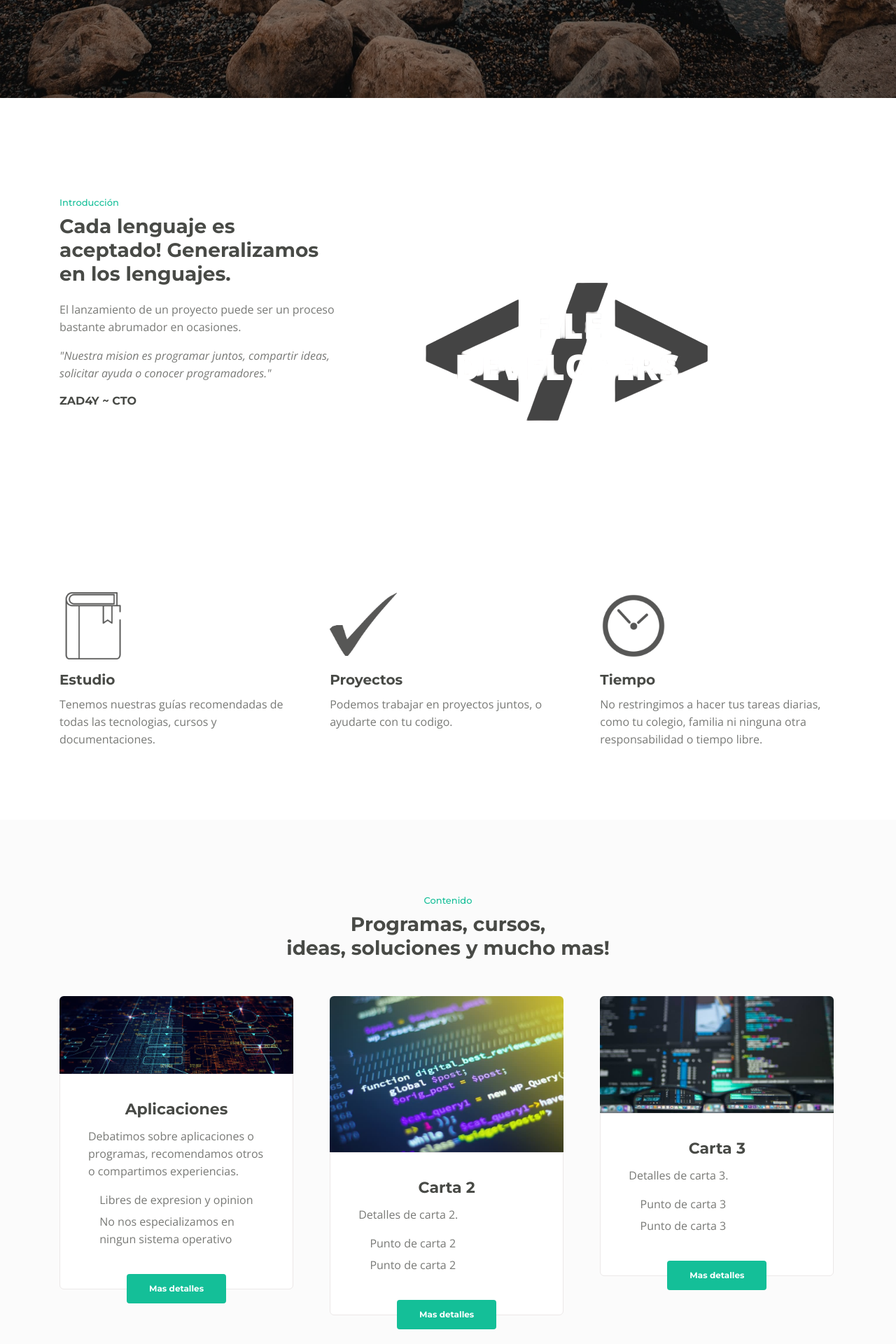
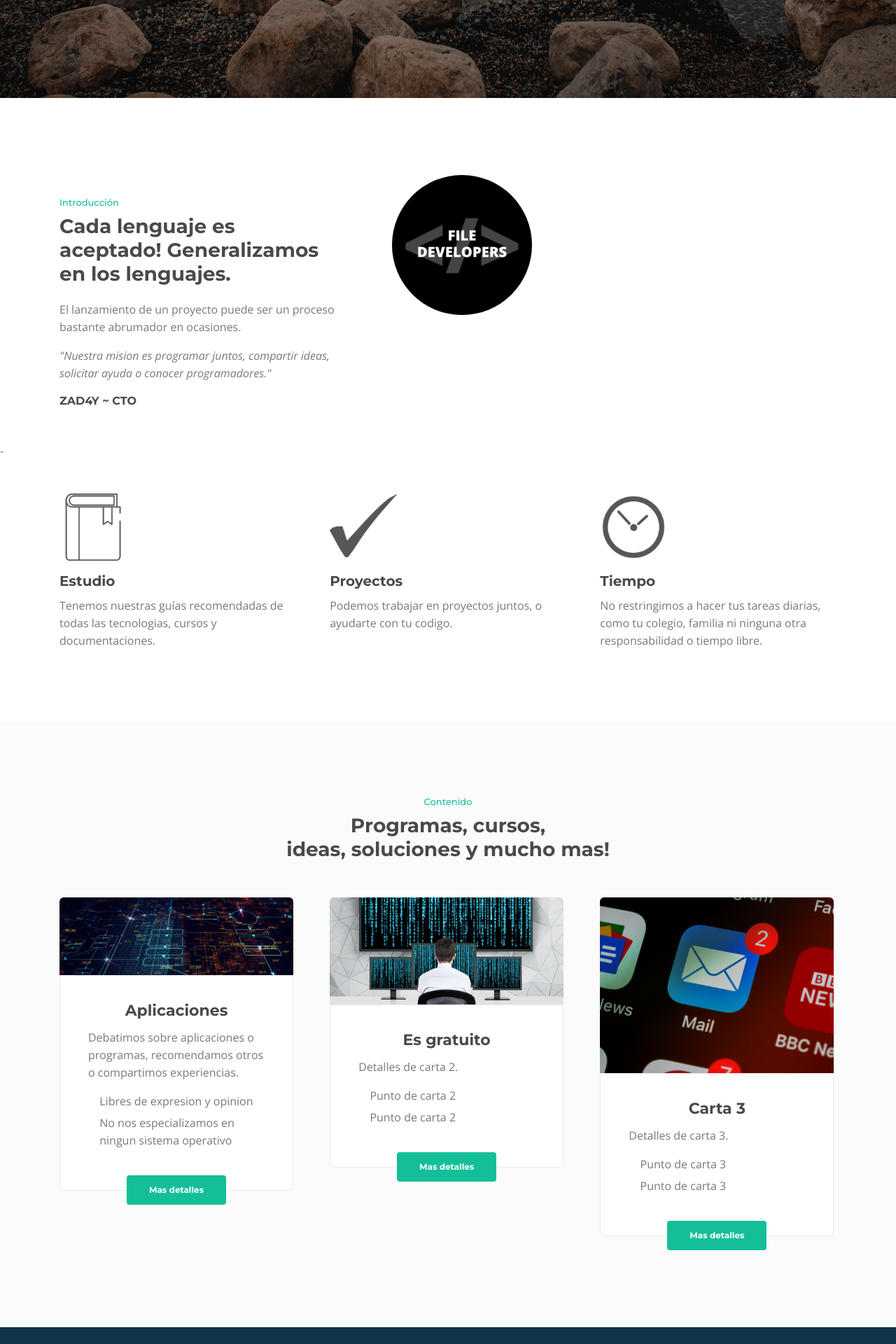
Before and after one commit to file-developers/web, a Flask app: page / in a window 1280 px wide. Shown: the part 752-2672 px from the top of the page at 70% size. Run offline with Flask 2, Linux system fonts and the light colour scheme; some libraries are stand-ins or nearby versions; some web fonts are replaced.

Commit message:
Some changes

```diff
--- a/static/css/styles.css
+++ b/static/css/styles.css
@@ -857,6 +857,9 @@ input[type='checkbox'] {
 
 /* Hover Animation */
 
+#fdimage {
+	border-radius: 50%;
+}
 .basic-1 .image-container {
 	overflow: hidden;
 	border-radius: 0.25rem;
--- a/templates/index.html
+++ b/templates/index.html
@@ -34,7 +34,7 @@
       </div>
       <div class="col-lg-7">
         <div class="image-container">
-          <img src="{{ url_for('static', filename='img/mainwithoutbg.jpg')}}" alt="Imagen" class="img-fluid">
+          <img src="{{ url_for('static', filename='img/fdlogo.jpg')}}" alt="Logo de File Developers, pero tu navegador no permite mostrar la imagen." class="img-fluid" id="fdimage">
         </div>
       </div>
     </div>
@@ -42,7 +42,7 @@
 </div>
 
 <!-- Description -->
-<div class="cards-1">
+-<div class="cards-1">
   <div class="container">
     <div class="row">
       <div class="col-lg-12">
@@ -128,10 +128,10 @@
         <!-- Card 2 -->
         <div class="card">
           <div class="card-image">
-            <img src="{{ url_for('static', filename='img/services-2.jpg') }}" alt="Servicio 1" class="img-fluid">
+            <img src="{{ url_for('static', filename='img/services-2.jpg') }}" alt="Servicio 2" class="img-fluid">
           </div>
           <div class="card-body">
-            <h3 class="card-title">Carta 2</h3>
+            <h3 class="card-title">Es gratuito</h3>
             <p>Detalles de carta 2.</p>
             <ul class="list-unstyled li-space-lg">
               <li class="media">
@@ -154,7 +154,7 @@
         <!-- Card 3 -->
         <div class="card">
           <div class="card-image">
-            <img src="{{ url_for('static', filename='img/services-3img.jpg') }}" alt="Servicio 1" class="img-fluid">
+            <img src="{{ url_for('static', filename='img/cardimage3.jpg') }}" alt="Servicio 1" class="img-fluid">
           </div>
           <div class="card-body">
             <h3 class="card-title">Carta 3</h3>
@@ -170,7 +170,6 @@
               </li>
             </ul>
           </div>
-
           <div class="button-container">
             <a href="/#callMe" class="btn-solid-reg page-scroll">Mas detalles</a>
           </div>
--- a/templates/layout.html
+++ b/templates/layout.html
@@ -46,6 +46,7 @@
     </div>
   </div>
 <!-- end of Preloader -->
+
 <!-- Navbar -->
   <nav class="navbar navbar-expand-md navbar-dark navbar-custom fixed-top">
 
@@ -53,7 +54,6 @@
   <a class="navbar-brand logo-text page-scroll" href="{{ url_for('index') }}">File Developers</a>
 
   <!-- Logo -->
-<!--   <a class="navbar-brand logo-image" href="{{ url_for('index')}}"><img src="{{ url_for('static', filename='img/mainwithoutbg.jpg') }}" alt="File Developers"></a>-->
     <!-- Mobile Menu Toggle Button -->
   <button class="navbar-toggler" type="button" data-toggle="collapse" data-target="#navbarsExampleDefault" aria-controls="navbarsExampleDefault" aria-expanded="false" aria-label="Alternar Navegacion">
     <span class="navbar-toggler-awesome fas fa-bars"></span>
@@ -103,7 +103,9 @@
 <!-- End of Navbar -->
 
 <!-- Principal page block -->
+
 {% block body %}{% endblock body %}
+
 <!-- End of principal page block -->
 
 <!-- Footer -->
```
Also changed, not shown: static/img/cardimage3.jpg (added), static/img/fdlogo.jpg (added), static/img/services-2.jpg. Lines whose indentation alone changed are shown as unchanged.
